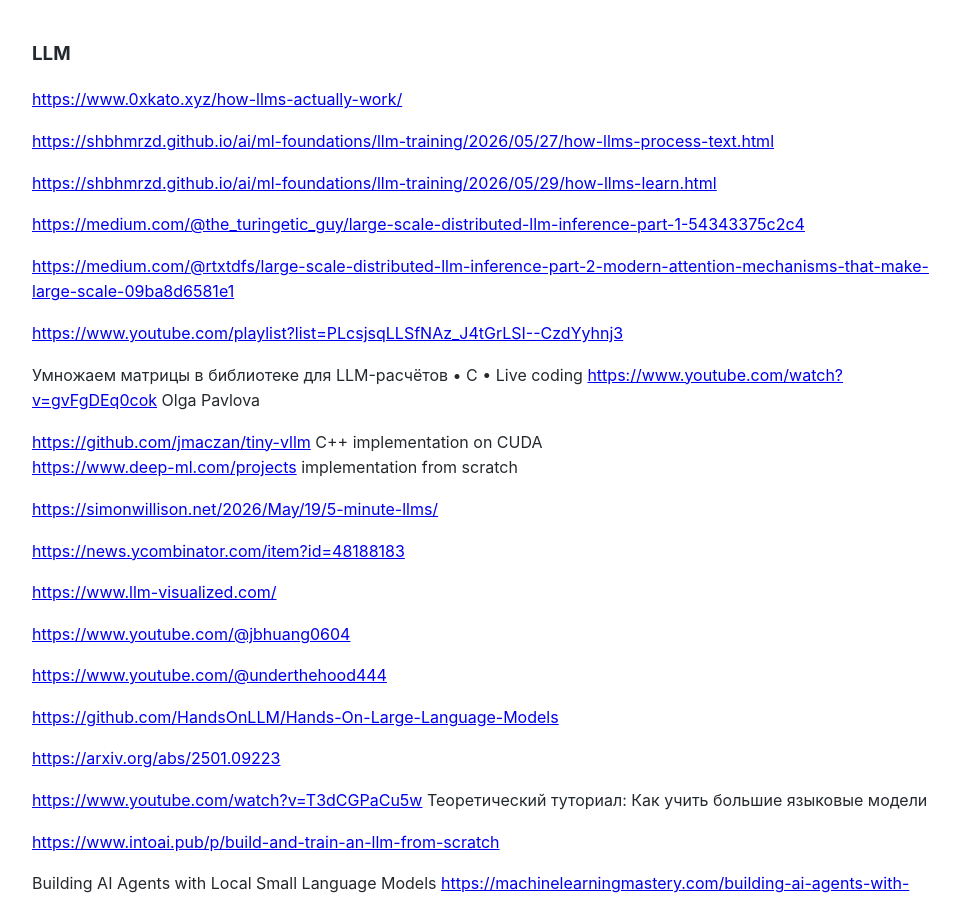
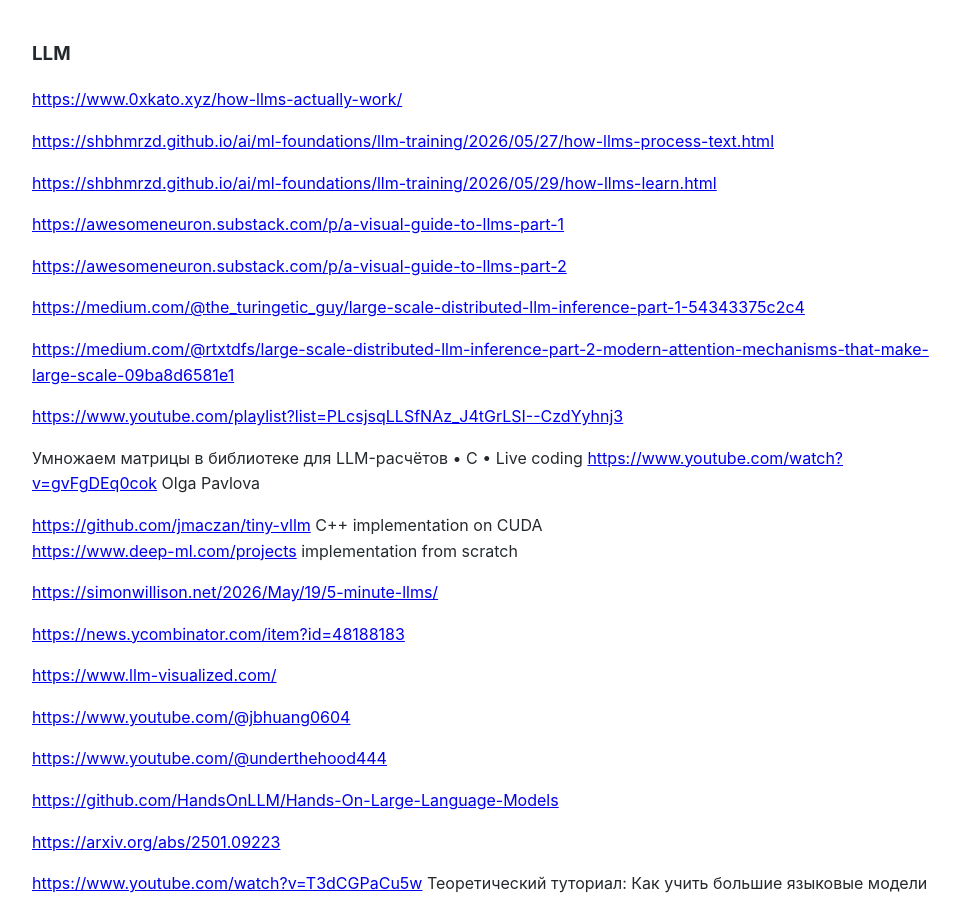
Before and after one commit to Michael-Lubinsky/michael-lubinsky.github.com, a Jekyll site: the page built from ml/llm.md, in a window 1280 px wide and 900 px high. Shown: the whole window, without its empty margins (158-1118 px from the left). Built offline with Jekyll 4.4.1, drawn with Linux system fonts in a browser that asks for light colours; our own code applies the rules of GitHub Pages for plain Markdown files.

Commit message:
Update llm.md

```diff
--- a/ml/llm.md
+++ b/ml/llm.md
@@ -5,6 +5,10 @@
 <https://shbhmrzd.github.io/ai/ml-foundations/llm-training/2026/05/27/how-llms-process-text.html>
 
 <https://shbhmrzd.github.io/ai/ml-foundations/llm-training/2026/05/29/how-llms-learn.html>
+
+<https://awesomeneuron.substack.com/p/a-visual-guide-to-llms-part-1>
+
+<https://awesomeneuron.substack.com/p/a-visual-guide-to-llms-part-2>
 
 <https://medium.com/@the_turingetic_guy/large-scale-distributed-llm-inference-part-1-54343375c2c4>
 
```
